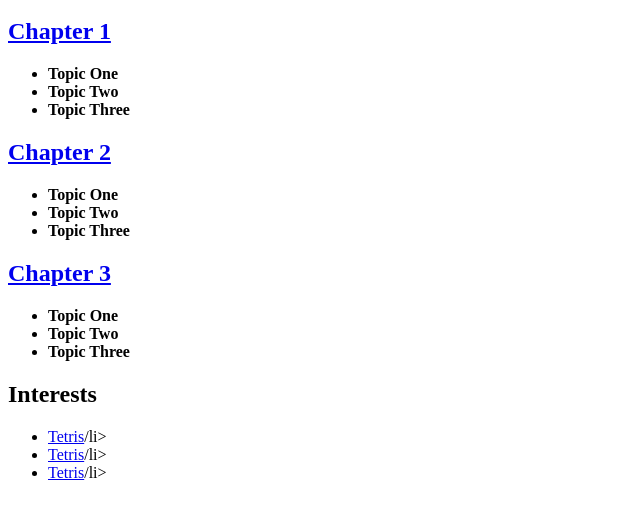
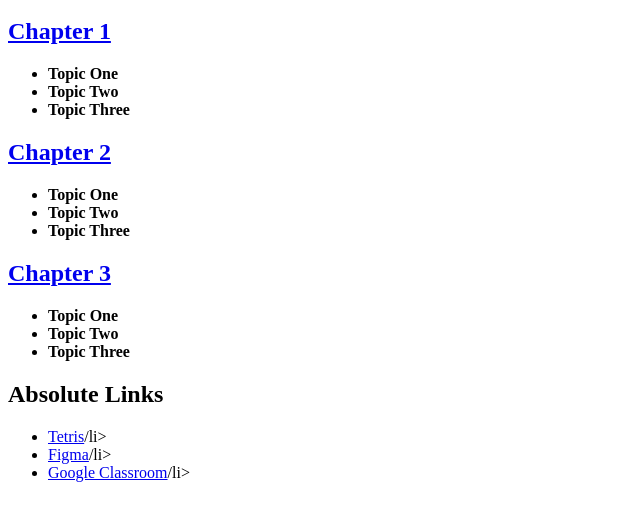
Before and after one commit to Afrink4/links_review, a plain HTML site: page toc.html in a window 1280 px wide. Shown: the part 86-606 px from the top of the page, without its empty margins (0-640 px from the left). Drawn offline with Linux system fonts and the light colour scheme.

Commit message:
Update toc.html

```diff
--- a/toc.html
+++ b/toc.html
@@ -22,11 +22,11 @@
 		<li><b>Topic Two</b></li>
 		<li><b>Topic Three</b></li>
 	</ul>
-	<h2>Interests</h2>
+	<h2>Absolute Links</h2>
 	<ul>
-		<li><a href= "https://tetris.com/play-tetris#google_vignette">Tetris</a>/li>
-		<li><a href= "https://tetris.com/play-tetris#google_vignette">Tetris</a>/li>
-		<li><a href= "https://tetris.com/play-tetris#google_vignette">Tetris</a>/li>
+		<li><a href= "https://tetris.com/play-tetris#google_vignette" target= "_blank">Tetris</a>/li>
+		<li><a href= "https://www.figma.com/" target= "_blank">Figma</a>/li>
+		<li><a href= "https://classroom.google.com/u/0/h" target= "_blank">Google Classroom</a>/li>
 	</ul>
 </body>
 </html>
```
